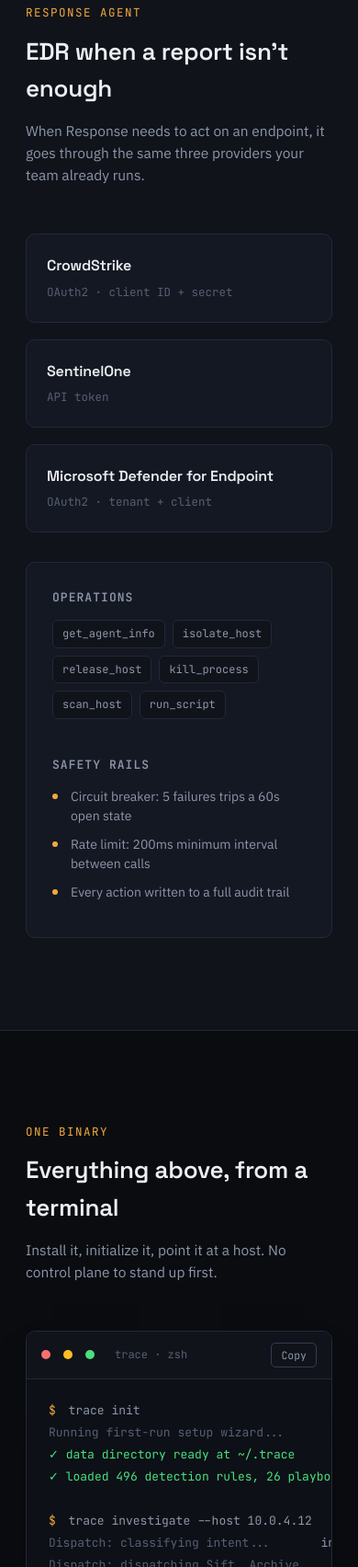
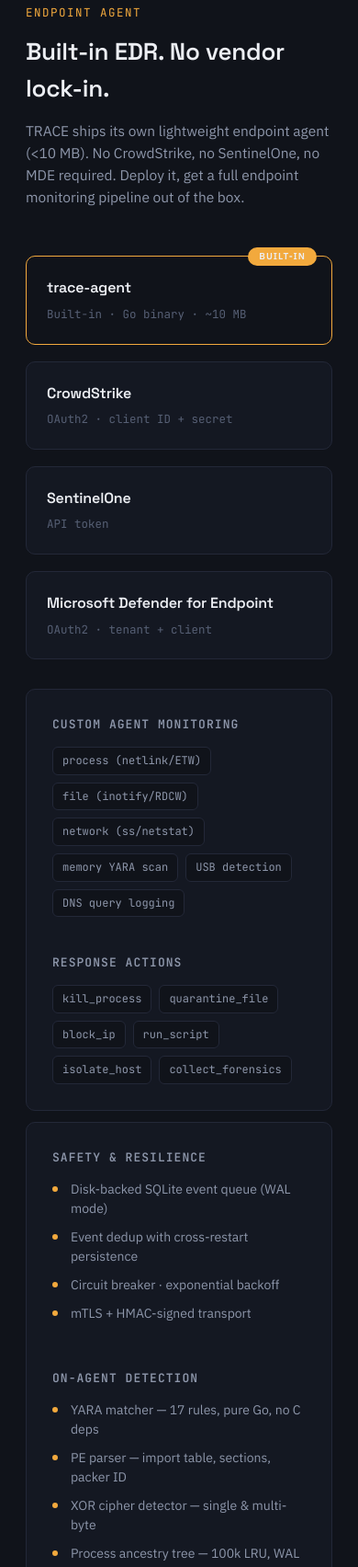
Before and after one commit to yanmyoaung2004/trace, a plain HTML site: page landing/index.html in a window 390 px wide. Shown: the part 9080-10784 px from the top of the page at 92% size. Drawn offline with Linux system fonts and the light colour scheme.

Commit message:
feat: update landing page EDR section with custom agent details
EDR section now highlights built-in trace-agent as primary option
with 'Built-in' badge. Shows 4 provider options (trace-agent,
CrowdStrike, SentinelOne, MDE). Custom agent monitoring capabilities
(process, file, network, memory YARA, USB, DNS). Response actions
(kill, quarantine, block, script, isolate, forensics). Safety &
resilience features. On-agent detection (YARA, PE, XOR, tree, FP).

CSS: added edr-card-em (accent border + Built-in badge), edr-details-col2
grid, responsive collapse for both edr-details and edr-details-col2.

```diff
--- a/landing/css/style.css
+++ b/landing/css/style.css
@@ -871,6 +871,25 @@
   font-size: 12.5px;
   color: var(--text-dim);
 }
+.edr-card-em {
+  background: var(--bg-elevated);
+  border-color: var(--accent);
+  position: relative;
+}
+.edr-card-em::before {
+  content: 'Built-in';
+  position: absolute;
+  top: -10px;
+  right: 16px;
+  font-size: 10px;
+  font-weight: 700;
+  letter-spacing: 0.1em;
+  text-transform: uppercase;
+  background: var(--accent);
+  color: var(--bg-canvas);
+  padding: 2px 12px;
+  border-radius: 20px;
+}
 .edr-details {
   display: grid;
   grid-template-columns: 1.3fr 1fr;
@@ -879,6 +898,16 @@
   border: 1px solid var(--border);
   border-radius: var(--radius);
   padding: 28px;
+}
+.edr-details-col2 {
+  display: grid;
+  grid-template-columns: 1fr 1fr;
+  gap: 40px;
+  background: var(--bg-panel);
+  border: 1px solid var(--border);
+  border-radius: var(--radius);
+  padding: 28px;
+  margin-top: 12px;
 }
 
 /* ============================================================
@@ -1080,6 +1109,7 @@
   .siem-grid,
   .two-col,
   .edr-details,
+  .edr-details-col2,
   .compliance-layout {
     grid-template-columns: 1fr;
   }
--- a/landing/index.html
+++ b/landing/index.html
@@ -738,15 +738,20 @@
       <section class="section section-alt" id="edr">
         <div class="container">
           <div class="section-head reveal">
-            <span class="eyebrow">Response agent</span>
-            <h2>EDR when a report isn't enough</h2>
+            <span class="eyebrow">Endpoint agent</span>
+            <h2>Built-in EDR. No vendor lock-in.</h2>
             <p class="section-sub">
-              When Response needs to act on an endpoint, it goes through the
-              same three providers your team already runs.
+              TRACE ships its own lightweight endpoint agent (&lt;10 MB). No
+              CrowdStrike, no SentinelOne, no MDE required. Deploy it, get a
+              full endpoint monitoring pipeline out of the box.
             </p>
           </div>
 
           <div class="edr-grid reveal">
+            <div class="edr-card edr-card-em">
+              <h3>trace-agent</h3>
+              <p class="edr-auth">Built-in &middot; Go binary &middot; ~10 MB</p>
+            </div>
             <div class="edr-card">
               <h3>CrowdStrike</h3>
               <p class="edr-auth">OAuth2 &middot; client ID + secret</p>
@@ -763,22 +768,47 @@
 
           <div class="edr-details reveal">
             <div>
-              <h3 class="panel-title">Operations</h3>
+              <h3 class="panel-title">Custom agent monitoring</h3>
               <div class="tag-row wrap">
-                <span class="tag">get_agent_info</span
-                ><span class="tag">isolate_host</span
-                ><span class="tag">release_host</span>
-                <span class="tag">kill_process</span
-                ><span class="tag">scan_host</span
-                ><span class="tag">run_script</span>
+                <span class="tag">process (netlink/ETW)</span
+                ><span class="tag">file (inotify/RDCW)</span
+                ><span class="tag">network (ss/netstat)</span
+                ><span class="tag">memory YARA scan</span>
+                <span class="tag">USB detection</span>
+                <span class="tag">DNS query logging</span>
               </div>
             </div>
             <div>
-              <h3 class="panel-title">Safety rails</h3>
+              <h3 class="panel-title">Response actions</h3>
+              <div class="tag-row wrap">
+                <span class="tag">kill_process</span
+                ><span class="tag">quarantine_file</span
+                ><span class="tag">block_ip</span>
+                <span class="tag">run_script</span
+                ><span class="tag">isolate_host</span
+                ><span class="tag">collect_forensics</span>
+              </div>
+            </div>
+          </div>
+
+          <div class="edr-details-col2 reveal">
+            <div>
+              <h3 class="panel-title">Safety &amp; resilience</h3>
               <ul class="check-list">
-                <li>Circuit breaker: 5 failures trips a 60s open state</li>
-                <li>Rate limit: 200ms minimum interval between calls</li>
-                <li>Every action written to a full audit trail</li>
+                <li>Disk-backed SQLite event queue (WAL mode)</li>
+                <li>Event dedup with cross-restart persistence</li>
+                <li>Circuit breaker &middot; exponential backoff</li>
+                <li>mTLS + HMAC-signed transport</li>
+              </ul>
+            </div>
+            <div>
+              <h3 class="panel-title">On-agent detection</h3>
+              <ul class="check-list">
+                <li>YARA matcher &mdash; 17 rules, pure Go, no C deps</li>
+                <li>PE parser &mdash; import table, sections, packer ID</li>
+                <li>XOR cipher detector &mdash; single &amp; multi-byte</li>
+                <li>Process ancestry tree &mdash; 100k LRU, WAL persistence</li>
+                <li>FP learning &mdash; auto-throttles after 10 dismissals</li>
               </ul>
             </div>
           </div>
```
